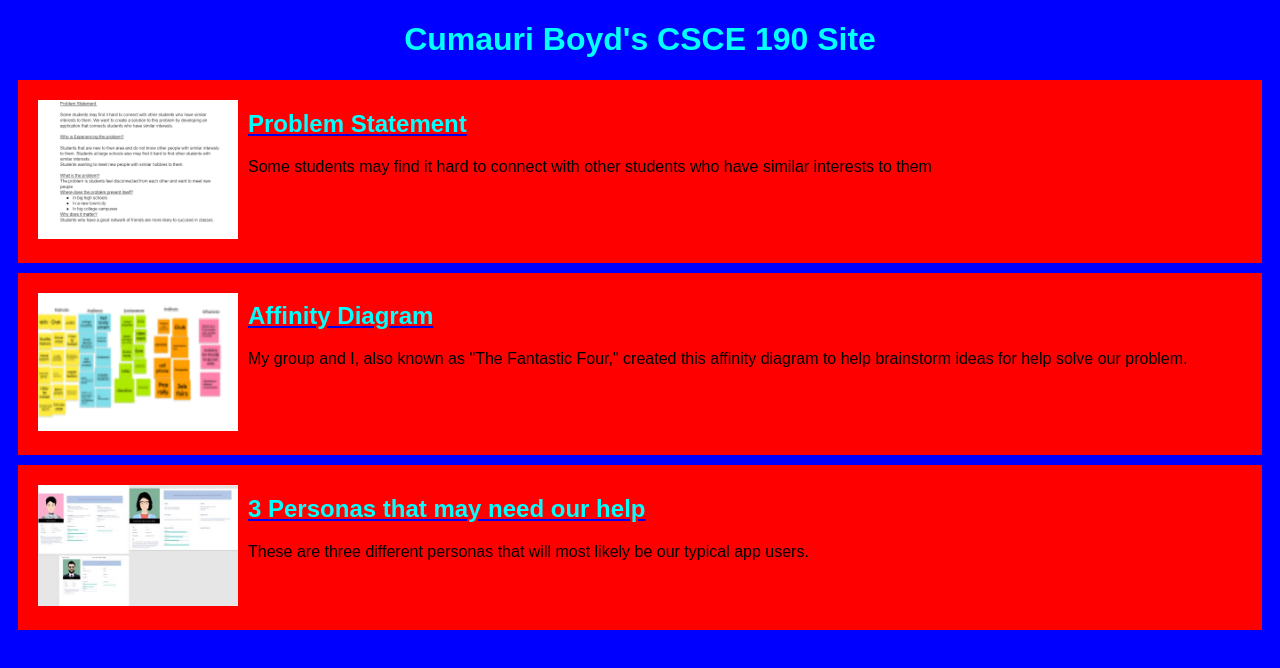
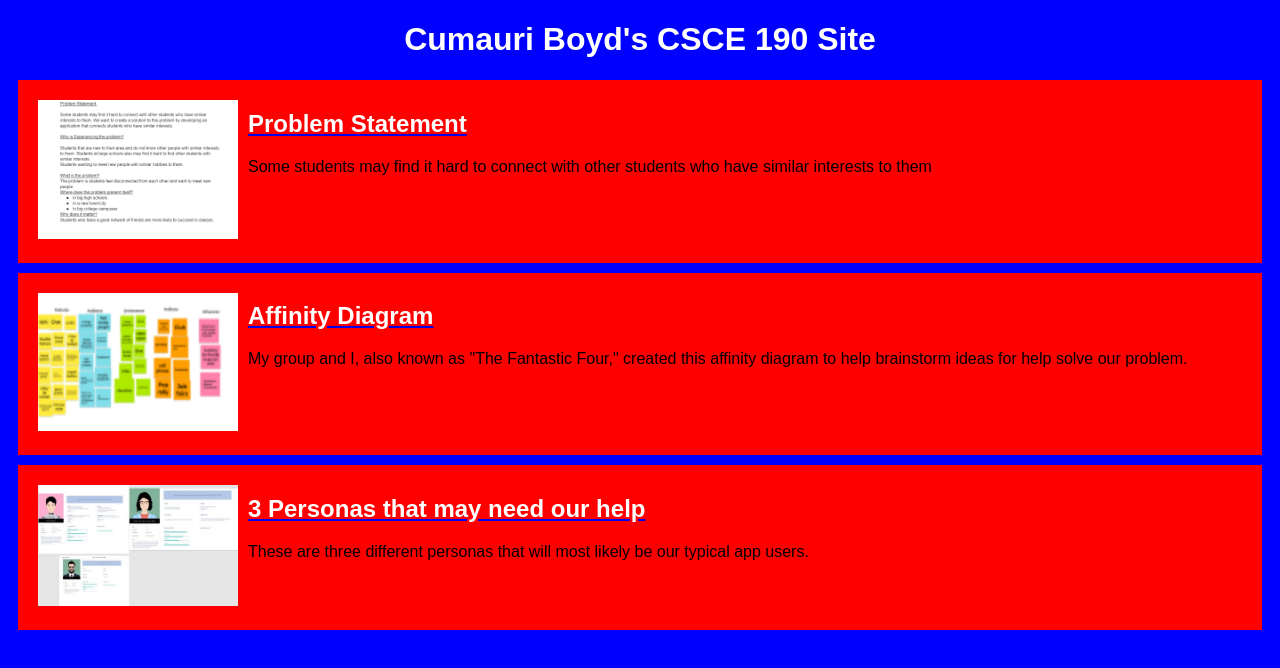
Before and after one commit to boyd1020/boyd1020.github.io, a plain HTML site: page index.html in a window 1280 px wide. Drawn offline with Linux system fonts and the light colour scheme.

Commit message:
Add files via upload

```diff
--- a/styles.css
+++ b/styles.css
@@ -16,10 +16,10 @@ body {
 }
 
 h1{
-    color: aqua;
+    color:white;
     text-align: center;
 }
 
 h2{
-    color:cyan;
+    color:white;
 }
```
